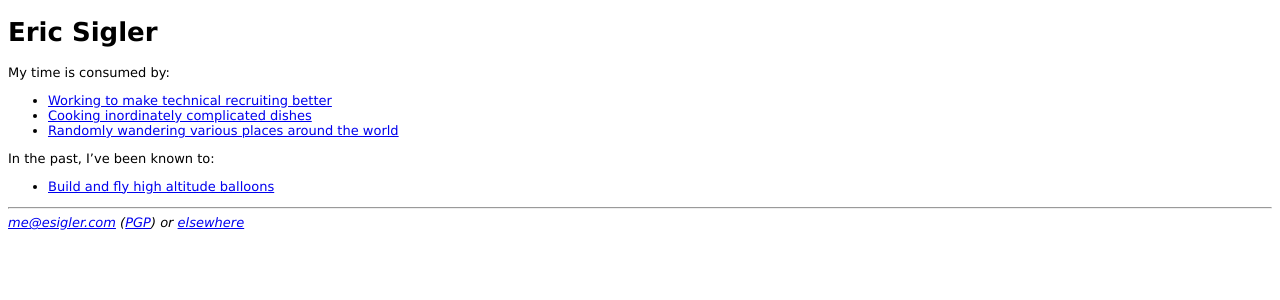
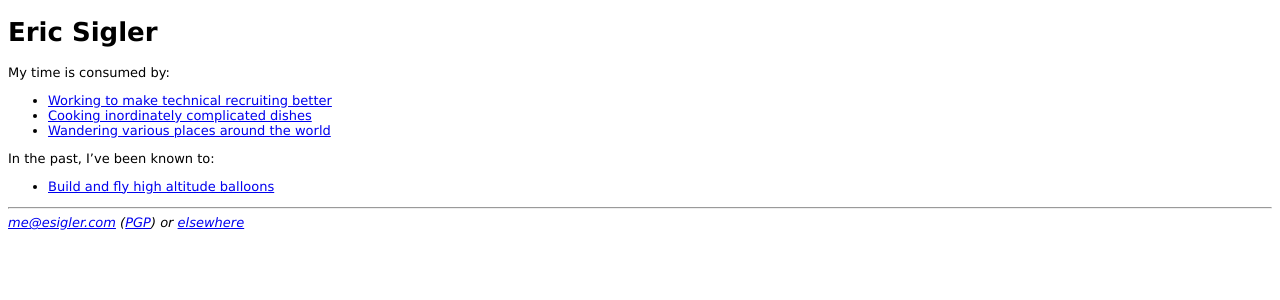
Before and after one commit to esigler/esigler.com, a Jekyll site: the page built from index.markdown, in a window 1280 px wide. Shown: the top 300 px of the page. Built offline with Jekyll 4.4.1, drawn with Linux system fonts in a browser that asks for light colours.

Commit message:
Language tweak and added a city I forgot

```diff
--- a/index.markdown
+++ b/index.markdown
@@ -7,7 +7,7 @@ My time is consumed by:
 
 * [Working to make technical recruiting better][1]
 * [Cooking inordinately complicated dishes][2]
-* [Randomly wandering various places around the world][3]
+* [Wandering various places around the world][3]
 
 In the past, I've been known to:
 
--- a/travel.markdown
+++ b/travel.markdown
@@ -7,6 +7,7 @@ heading: Traveling
 Inside the United States, I've lived or spent significant time in:
 
 * Castle Rock, CO
+* Chicago, IL
 * Council Bluffs, IA
 * Kansas City, MO
 * Littleton, CO
```
